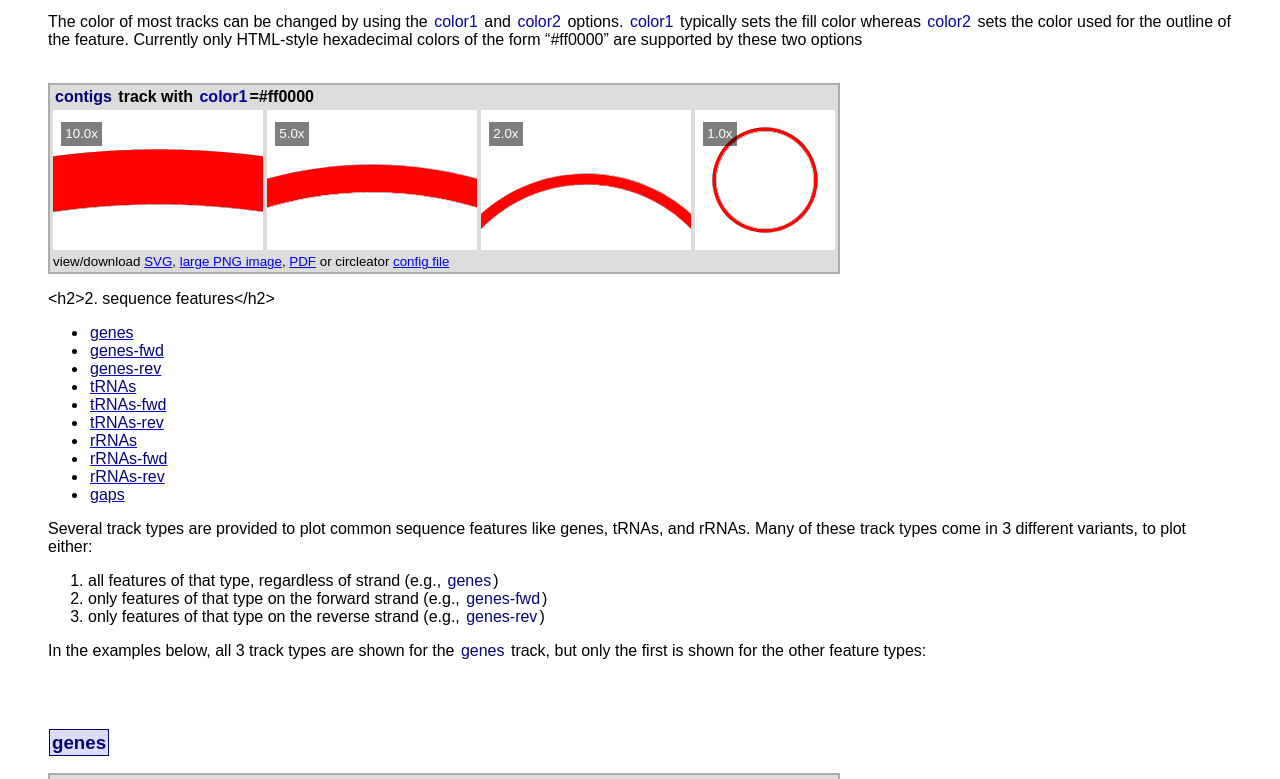
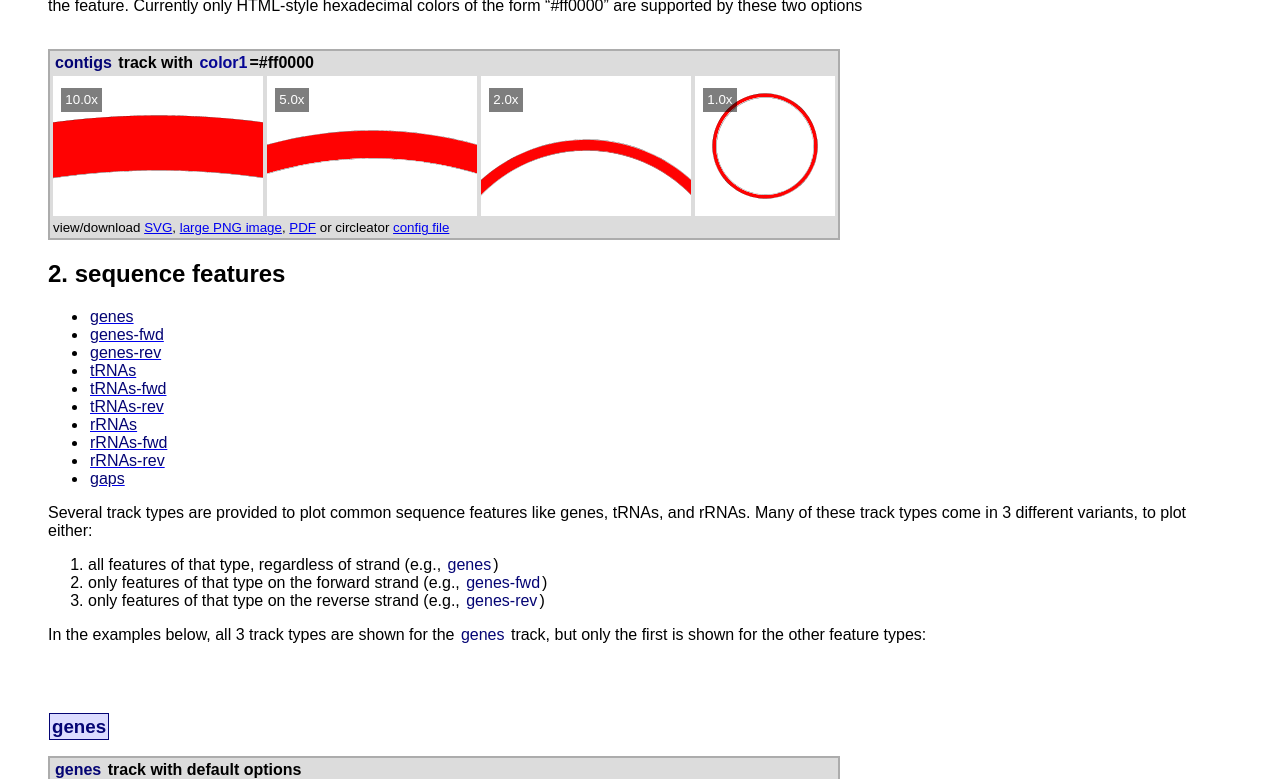
Before and after one commit to jonathancrabtree/Circleator, a Jekyll site: the page built from predefined-tracks.md, in a window 1280 px wide and 900 px high, scrolled down 4688 px, cut to the strip 0-779 px from the top of the window. Built offline with Jekyll 4.4.1, drawn with Linux system fonts in a browser that asks for light colours; some of the changed text lies outside the part shown.

Commit message:
Another attempt at fixing GitHub Markdown issue.

```diff
--- a/predefined-tracks.md
+++ b/predefined-tracks.md
@@ -68,9 +68,8 @@ The predefined tracks have been grouped into the following categories to make se
 <li><a href='#large-label'><span class='track'>large-label</span></a></li></ul>
 </li></ol>
 
-<a name='sequence_coordinates_and_contigs'>
+<a name='sequence_coordinates_and_contigs'></a>
 <h2>1. sequence coordinates and contigs</h2>
-</a>
 
 <ul>
 <li><a href='#coords'><span class='track'>coords</span></a></li>
@@ -358,7 +357,8 @@ The predefined tracks have been grouped into the following categories to make se
 </tbody>
 </table>
 
-<a name='sequence_features'><h2>2. sequence features</h2></a>
+<a name='sequence_features'></a>
+<h2>2. sequence features</h2>
 <ul>
 <li><a href='#genes'><span class='track'>genes</span></a></li>
 <li><a href='#genes-fwd'><span class='track'>genes-fwd</span></a></li>
@@ -562,7 +562,8 @@ The predefined tracks have been grouped into the following categories to make se
 </tbody>
 </table>
 
-<a name='track_layout'><h2>3. track layout</h2></a>
+<a name='track_layout'></a>
+<h2>3. track layout</h2>
 <ul>
 <li><a href='#tiny-cgap'><span class='track'>tiny-cgap</span></a></li>
 <li><a href='#small-cgap'><span class='track'>small-cgap</span></a></li>
@@ -646,7 +647,8 @@ The predefined tracks have been grouped into the following categories to make se
 </tbody>
 </table>
 
-<a name='graphs'><h2>4. graphs</h2></a>
+<a name='graphs'></a>
+<h2>4. graphs</h2>
 <ul>
 <li><a href='#%GC0-100'><span class='track'>%GC0-100</span></a></li>
 <li><a href='#%GCmin-max'><span class='track'>%GCmin-max</span></a></li>
@@ -979,7 +981,8 @@ in the current sequence data, or 'data_avg' to use the average value:
 </tbody>
 </table>
 
-<a name='labels'><h2>5. labels</h2></a>
+<a name='labels'></a>
+<h2>5. labels</h2>
 <ul>
 <li><a href='#small-label'><span class='track'>small-label</span></a></li>
 <li><a href='#medium-label'><span class='track'>medium-label</span></a></li>
```
